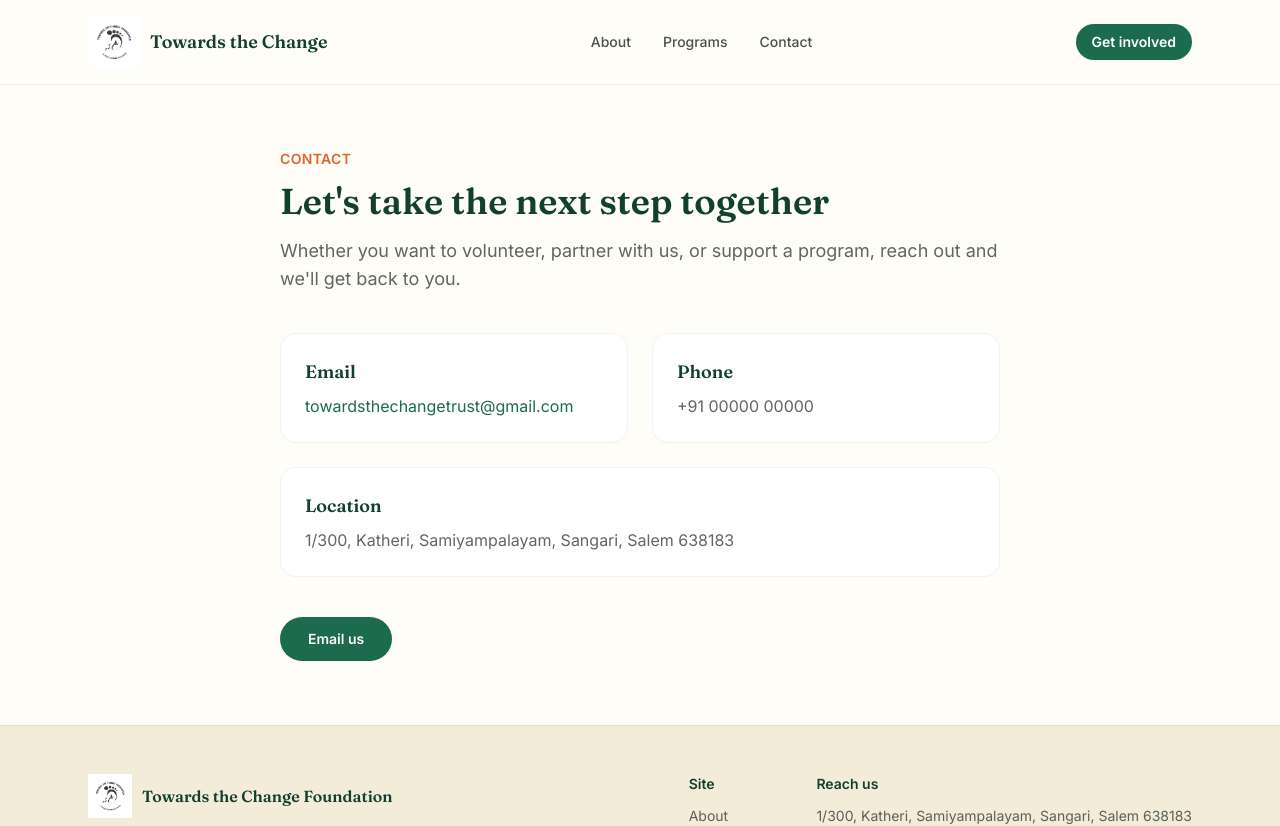
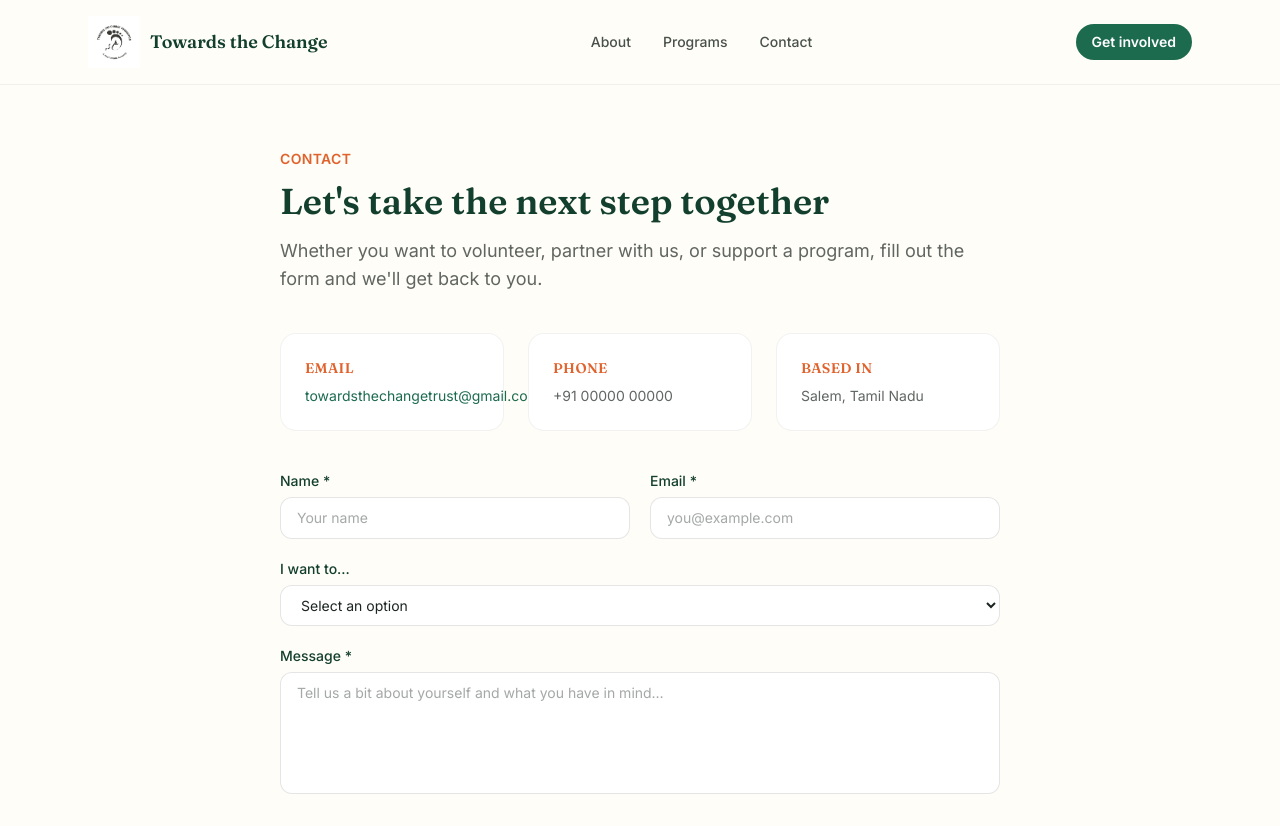
Before and after one commit to towardsthechangetrust/towards-the-change-foundation, a Next.js app: page /contact in a window 1280 px wide. Shown: the top 826 px of the page. Built offline with nearby package versions, Linux system fonts and the light colour scheme; no server answers.

Commit message:
feat: add interactive contact form with Resend email and D1 persistence

```diff
--- /dev/null
+++ b/src/app/contact/ContactForm.tsx
@@ -0,0 +1,124 @@
+"use client";
+
+import { useActionState } from "react";
+import { useFormStatus } from "react-dom";
+import { submitContact, type ContactState } from "./actions";
+
+const initialState: ContactState = { status: "idle", message: "" };
+
+function SubmitButton() {
+  const { pending } = useFormStatus();
+  return (
+    <button
+      type="submit"
+      disabled={pending}
+      className="mt-6 w-full rounded-full bg-brand px-7 py-3 text-sm font-semibold text-white transition hover:bg-brand-dark disabled:opacity-60 sm:w-auto"
+    >
+      {pending ? "Sending…" : "Send message"}
+    </button>
+  );
+}
+
+export function ContactForm() {
+  const [state, formAction] = useActionState(submitContact, initialState);
+
+  if (state.status === "success") {
+    return (
+      <div className="mt-10 rounded-2xl border border-black/5 bg-white p-8 text-center">
+        <p className="text-2xl">✅</p>
+        <p className="mt-3 font-display text-lg font-semibold text-brand-dark">
+          Message received!
+        </p>
+        <p className="mt-2 text-sm text-foreground/70">{state.message}</p>
+      </div>
+    );
+  }
+
+  return (
+    <form action={formAction} className="mt-10 space-y-5" noValidate>
+      <div className="grid gap-5 sm:grid-cols-2">
+        <div>
+          <label
+            htmlFor="contact-name"
+            className="block text-sm font-medium text-brand-dark"
+          >
+            Name <span aria-hidden="true">*</span>
+          </label>
+          <input
+            id="contact-name"
+            name="name"
+            type="text"
+            required
+            autoComplete="name"
+            placeholder="Your name"
+            className="mt-1.5 w-full rounded-xl border border-black/10 bg-white px-4 py-2.5 text-sm text-foreground placeholder:text-foreground/40 focus:border-brand focus:outline-none"
+          />
+        </div>
+
+        <div>
+          <label
+            htmlFor="contact-email"
+            className="block text-sm font-medium text-brand-dark"
+          >
+            Email <span aria-hidden="true">*</span>
+          </label>
+          <input
+            id="contact-email"
+            name="email"
+            type="email"
+            required
+            autoComplete="email"
+            placeholder="you@example.com"
+            className="mt-1.5 w-full rounded-xl border border-black/10 bg-white px-4 py-2.5 text-sm text-foreground placeholder:text-foreground/40 focus:border-brand focus:outline-none"
+          />
+        </div>
+      </div>
+
+      <div>
+        <label
+          htmlFor="contact-interest"
+          className="block text-sm font-medium text-brand-dark"
+        >
+          I want to…
+        </label>
+        <select
+          id="contact-interest"
+          name="interest"
+          className="mt-1.5 w-full rounded-xl border border-black/10 bg-white px-4 py-2.5 text-sm text-foreground focus:border-brand focus:outline-none"
+        >
+          <option value="">Select an option</option>
+          <option value="Volunteer">Volunteer with a program</option>
+          <option value="Partner">Partner as an organisation</option>
+          <option value="Donate">Support / donate</option>
+          <option value="Media">Media or press inquiry</option>
+          <option value="Other">Something else</option>
+        </select>
+      </div>
+
+      <div>
+        <label
+          htmlFor="contact-message"
+          className="block text-sm font-medium text-brand-dark"
+        >
+          Message <span aria-hidden="true">*</span>
+        </label>
+        <textarea
+          id="contact-message"
+          name="message"
+          required
+          rows={5}
+          placeholder="Tell us a bit about yourself and what you have in mind…"
+          className="mt-1.5 w-full resize-none rounded-xl border border-black/10 bg-white px-4 py-2.5 text-sm text-foreground placeholder:text-foreground/40 focus:border-brand focus:outline-none"
+        />
+      </div>
+
+      {state.status === "error" && (
+        <p role="alert" className="text-sm text-red-600">
+          {state.message}
+        </p>
+      )}
+
+      <SubmitButton />
+    </form>
+  );
+}
--- /dev/null
+++ b/src/app/contact/actions.ts
@@ -0,0 +1,72 @@
+"use server";
+
+import { Resend } from "resend";
+import { getCloudflareContext } from "@opennextjs/cloudflare";
+import { site } from "@/lib/site";
+
+export type ContactState = {
+  status: "idle" | "success" | "error";
+  message: string;
+};
+
+const resend = new Resend(process.env.RESEND_API_KEY);
+
+export async function submitContact(
+  _prevState: ContactState,
+  formData: FormData,
+): Promise<ContactState> {
+  const name = (formData.get("name") as string | null)?.trim() ?? "";
+  const email = (formData.get("email") as string | null)?.trim() ?? "";
+  const interest = (formData.get("interest") as string | null)?.trim() ?? "";
+  const message = (formData.get("message") as string | null)?.trim() ?? "";
+
+  if (!name || !email || !message) {
+    return { status: "error", message: "Please fill in all required fields." };
+  }
+
+  if (!/^[^\s@]+@[^\s@]+\.[^\s@]+$/.test(email)) {
+    return { status: "error", message: "Please enter a valid email address." };
+  }
+
+  // 1. Persist to D1 (non-fatal — we still send the email even if DB write fails)
+  try {
+    const { env } = await getCloudflareContext({ async: true });
+    await env.DB.prepare(
+      "INSERT INTO contact_submissions (name, email, interest, message) VALUES (?, ?, ?, ?)",
+    )
+      .bind(name, email, interest || null, message)
+      .run();
+  } catch (dbErr) {
+    console.error("[contact] D1 write failed:", dbErr);
+  }
+
+  // 2. Send email via Resend
+  try {
+    await resend.emails.send({
+      from: "Contact Form <onboarding@resend.dev>",
+      to: process.env.RESEND_TO_EMAIL ?? site.email,
+      replyTo: email,
+      subject: `New message from ${name} · ${site.shortName}`,
+      text: [
+        `Name: ${name}`,
+        `Email: ${email}`,
+        interest ? `Interest: ${interest}` : null,
+        "",
+        message,
+      ]
+        .filter((l) => l !== null)
+        .join("\n"),
+    });
+
+    return {
+      status: "success",
+      message:
+        "Thank you! We've received your message and will get back to you soon.",
+    };
+  } catch {
+    return {
+      status: "error",
+      message: "Something went wrong. Please try again or email us directly.",
+    };
+  }
+}
--- a/src/app/contact/page.tsx
+++ b/src/app/contact/page.tsx
@@ -1,5 +1,6 @@
 import type { Metadata } from "next";
 import { site } from "@/lib/site";
+import { ContactForm } from "./ContactForm";
 
 export const metadata: Metadata = {
   title: "Contact",
@@ -16,32 +17,27 @@ export default function ContactPage() {
       </h1>
       <p className="mt-4 text-lg text-foreground/70">
         Whether you want to volunteer, partner with us, or support a program,
-        reach out and we&apos;ll get back to you.
+        fill out the form and we&apos;ll get back to you.
       </p>
 
-      <div className="mt-10 grid gap-6 sm:grid-cols-2">
+      <div className="mt-10 grid gap-6 sm:grid-cols-3">
         <div className="rounded-2xl border border-black/5 bg-white p-6">
-          <h2 className="font-display text-lg font-semibold text-brand-dark">Email</h2>
-          <a href={`mailto:${site.email}`} className="mt-2 block text-brand hover:text-brand-dark">
+          <h2 className="font-display text-sm font-semibold uppercase tracking-wide text-coral">Email</h2>
+          <a href={`mailto:${site.email}`} className="mt-2 block text-sm text-brand hover:text-brand-dark">
             {site.email}
           </a>
         </div>
         <div className="rounded-2xl border border-black/5 bg-white p-6">
-          <h2 className="font-display text-lg font-semibold text-brand-dark">Phone</h2>
-          <p className="mt-2 text-foreground/70">{site.phone}</p>
+          <h2 className="font-display text-sm font-semibold uppercase tracking-wide text-coral">Phone</h2>
+          <p className="mt-2 text-sm text-foreground/70">{site.phone}</p>
         </div>
-        <div className="rounded-2xl border border-black/5 bg-white p-6 sm:col-span-2">
-          <h2 className="font-display text-lg font-semibold text-brand-dark">Location</h2>
-          <p className="mt-2 text-foreground/70">{site.location}</p>
+        <div className="rounded-2xl border border-black/5 bg-white p-6">
+          <h2 className="font-display text-sm font-semibold uppercase tracking-wide text-coral">Based in</h2>
+          <p className="mt-2 text-sm text-foreground/70">Salem, Tamil Nadu</p>
         </div>
       </div>
 
-      <a
-        href={`mailto:${site.email}?subject=Volunteering with ${site.shortName}`}
-        className="mt-10 inline-block rounded-full bg-brand px-7 py-3 text-sm font-semibold text-white transition hover:bg-brand-dark"
-      >
-        Email us
-      </a>
+      <ContactForm />
     </section>
   );
 }
--- /dev/null
+++ b/src/env.d.ts
@@ -0,0 +1,9 @@
+// Extends the CloudflareEnv interface declared by @opennextjs/cloudflare
+// with the project-specific D1 binding for contact form submissions.
+declare global {
+  interface CloudflareEnv {
+    DB: D1Database;
+  }
+}
+
+export {};
--- a/wrangler.json
+++ b/wrangler.json
@@ -13,5 +13,12 @@
             "binding": "WORKER_SELF_REFERENCE",
             "service": "towards-the-change-foundation"
         }
+    ],
+    "d1_databases": [
+        {
+            "binding": "DB",
+            "database_name": "ttc-contact-submissions",
+            "database_id": "fe6353d6-c8c7-4f78-9867-879f230b665d"
+        }
     ]
 }
```
Also changed, not shown: 2 other files (tests, documents, lock files or other folders).
